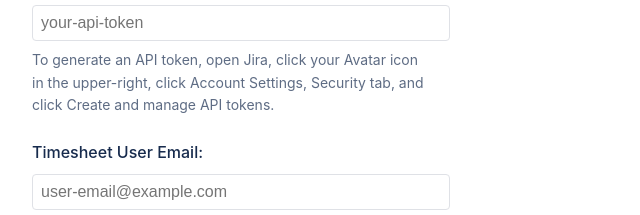
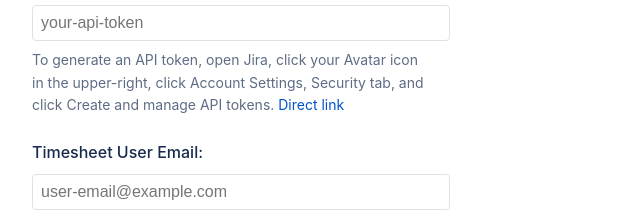
Before and after one commit to adamczyrek/jira-timesheet-free, a plain HTML site: page static/index.html in a window 1280 px wide. Shown: the part 538-753 px from the top of the page, 20-660 px from the left. Drawn offline with Linux system fonts and the light colour scheme.

Commit message:
Add direct link to Jira API token settings

```diff
--- a/static/index.html
+++ b/static/index.html
@@ -28,8 +28,7 @@
             <div class="form-group">
                 <label for="apiToken">API Token:</label>
                 <input type="password" id="apiToken" placeholder="your-api-token">
-                <div class="field-description">To generate an API token, open Jira, click your Avatar icon in the upper-right, click Account Settings, Security tab, and click Create and manage API tokens.</div>
-
+                <div class="field-description">To generate an API token, open Jira, click your Avatar icon in the upper-right, click Account Settings, Security tab, and click Create and manage API tokens. <a href="https://id.atlassian.com/manage-profile/security/api-tokens" target="_blank">Direct link</a></div>
             </div>
             <div class="form-group">
                 <label for="userEmail">Timesheet User Email:</label>
```
